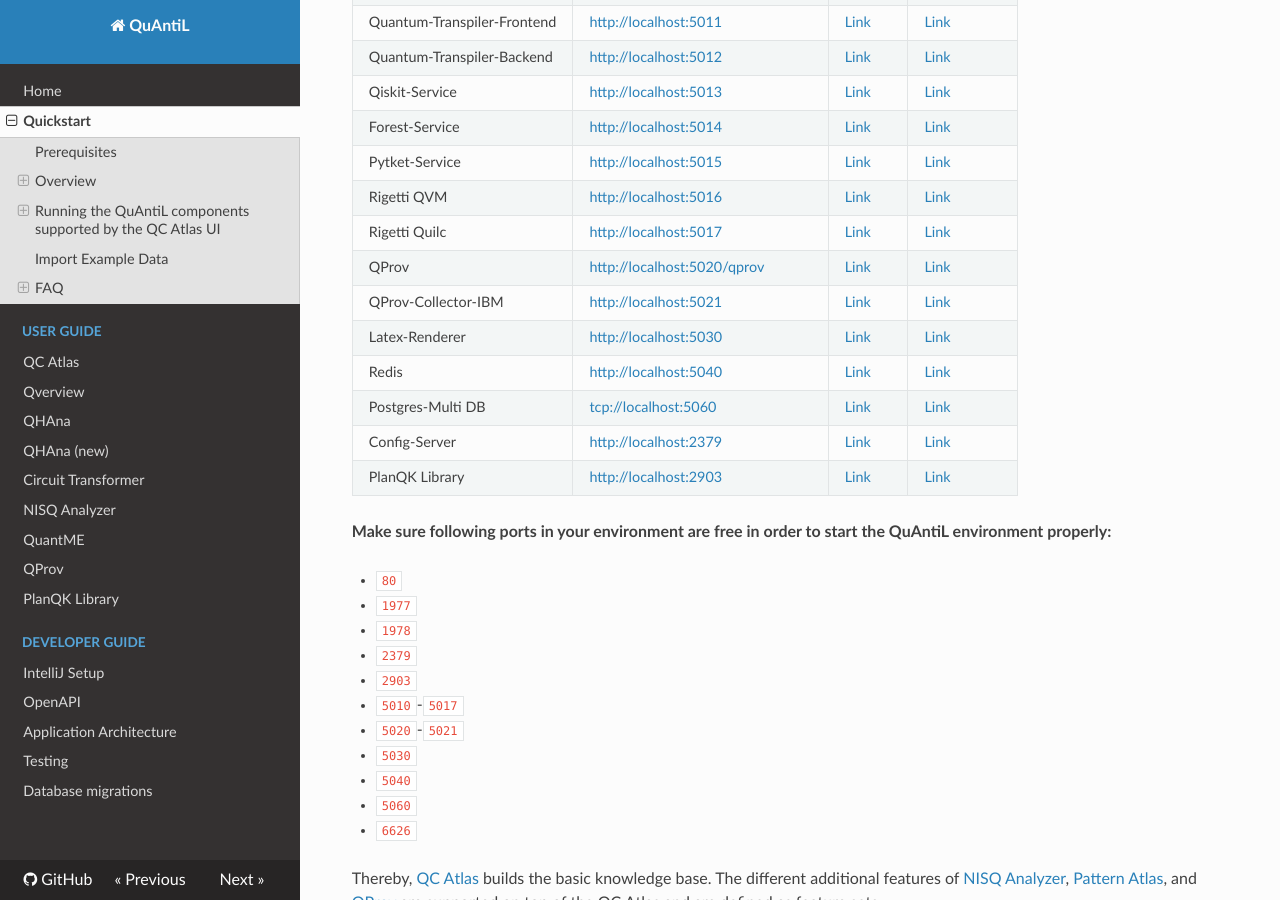
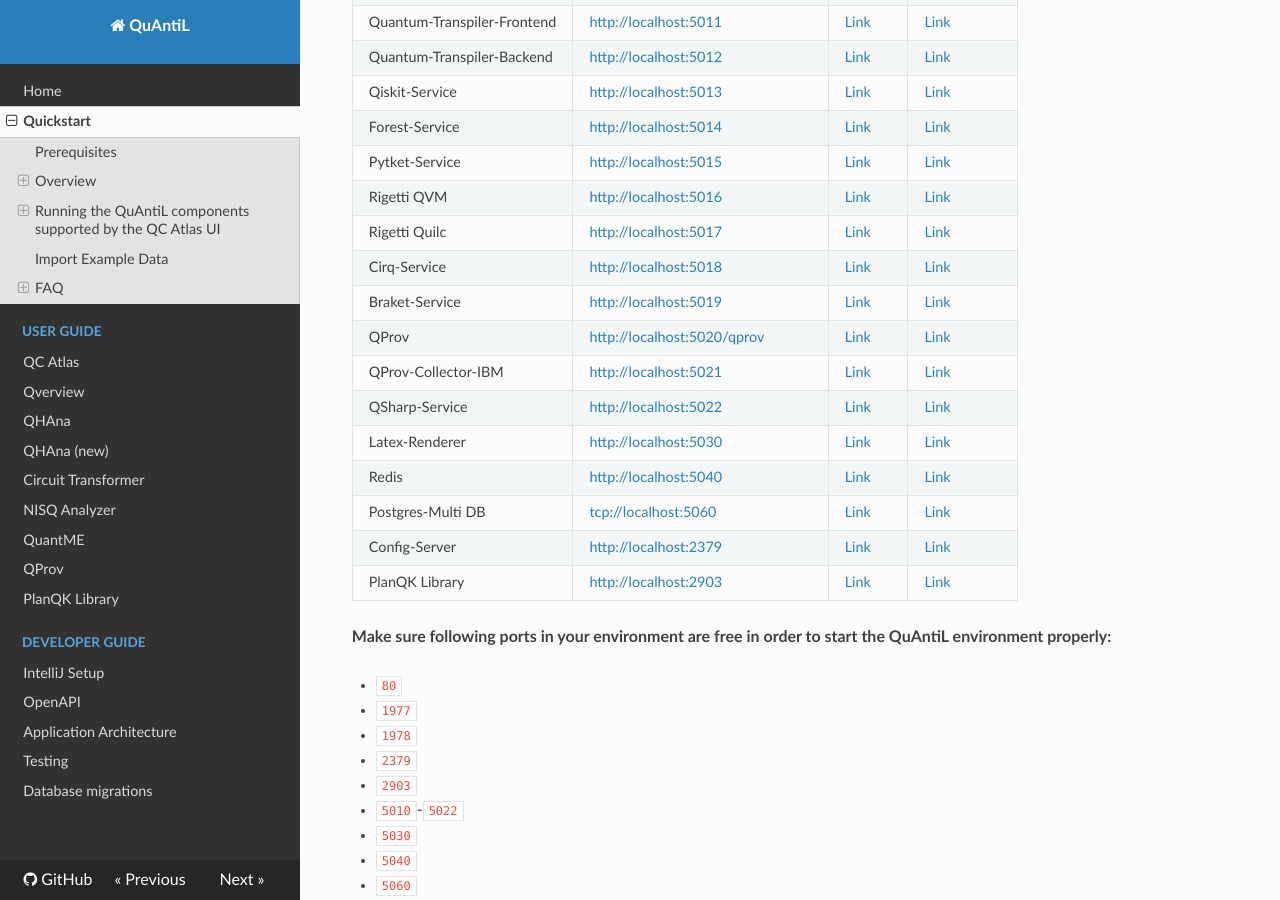
Before and after one commit to UST-QuAntiL/quantil-docs, an MkDocs documentation site: the page built from docs/developer-guide/docker.md, in a window 1280 px wide and 900 px high, scrolled down 669 px. Built offline with MkDocs 1.6.1, drawn with Linux system fonts in a browser that asks for light colours; nearby versions of some CDN libraries.

Commit message:
Add Cirq, Q# and Braket Service to docsQuickstart

```diff
--- a/docs/developer-guide/docker.md
+++ b/docs/developer-guide/docker.md
@@ -23,8 +23,11 @@ The following components are included in the docker-compose setup
 | Pytket-Service |<http://localhost:5015> | [Link](https://github.com/UST-QuAntiL/pytket-service) | [Link](https://hub.docker.com/r/planqk/pytket-service) |
 | Rigetti QVM |<http://localhost:5016> | [Link](https://github.com/rigetti/qvm) | [Link](https://hub.docker.com/r/rigetti/qvm) |
 | Rigetti Quilc |<http://localhost:5017> | [Link](https://github.com/rigetti/quilc) | [Link](https://hub.docker.com/r/rigetti/quilc) |
+| Cirq-Service |<http://localhost:5018> | [Link](https://github.com/UST-QuAntiL/cirq-service) | [Link](https://hub.docker.com/r/planqk/cirq-service) |
+| Braket-Service |<http://localhost:5019> | [Link](https://github.com/UST-QuAntiL/braket-service) | [Link](https://hub.docker.com/r/planqk/braket-service) |
 | QProv |<http://localhost:5020/qprov> | [Link](https://github.com/UST-QuAntiL/qprov) | [Link](https://hub.docker.com/r/planqk/qprov) |
 | QProv-Collector-IBM |<http://localhost:5021> | [Link](https://github.com/UST-QuAntiL/qprov) | [Link](https://hub.docker.com/r/planqk/qprov-collector) |
+| QSharp-Service |<http://localhost:5022> | [Link](https://github.com/UST-QuAntiL/qsharp-service) | [Link](https://hub.docker.com/r/planqk/qsharp-service) |
 | Latex-Renderer |<http://localhost:5030> | [Link](https://github.com/UST-QuAntiL/latex-renderer) | [Link](https://hub.docker.com/repository/docker/planqk/latex-renderer) |
 | Redis |<http://localhost:5040> | [Link](https://github.com/redis/redis) | [Link](https://hub.docker.com/_/redis) |
 | Postgres-Multi DB | <tcp://localhost:5060> | [Link](https://github.com/lmm-git/docker-postgres-multi) | [Link](https://hub.docker.com/r/lmmdock/postgres-multi) |
@@ -38,8 +41,7 @@ The following components are included in the docker-compose setup
 * `1978`
 * `2379`
 * `2903`
-* `5010`-`5017`
-* `5020`-`5021`
+* `5010`-`5022`
 * `5030`
 * `5040`
 * `5060`
```
